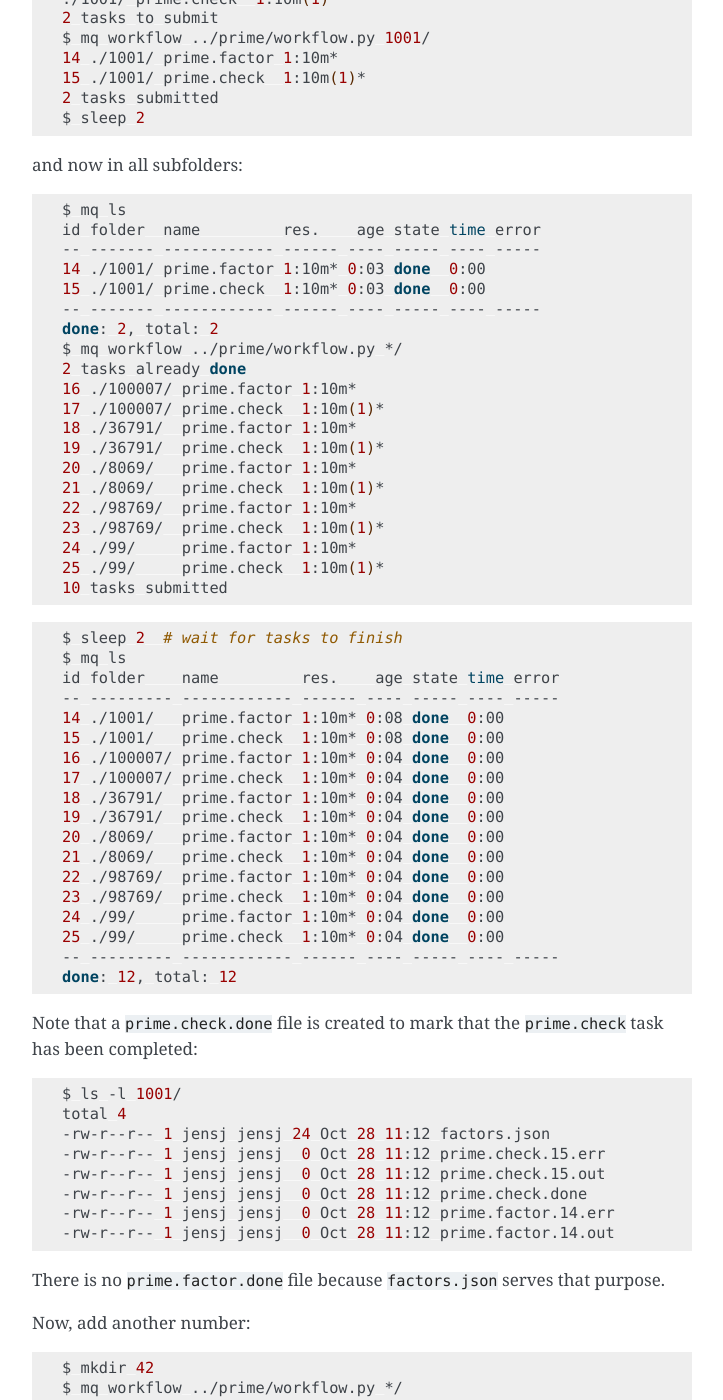
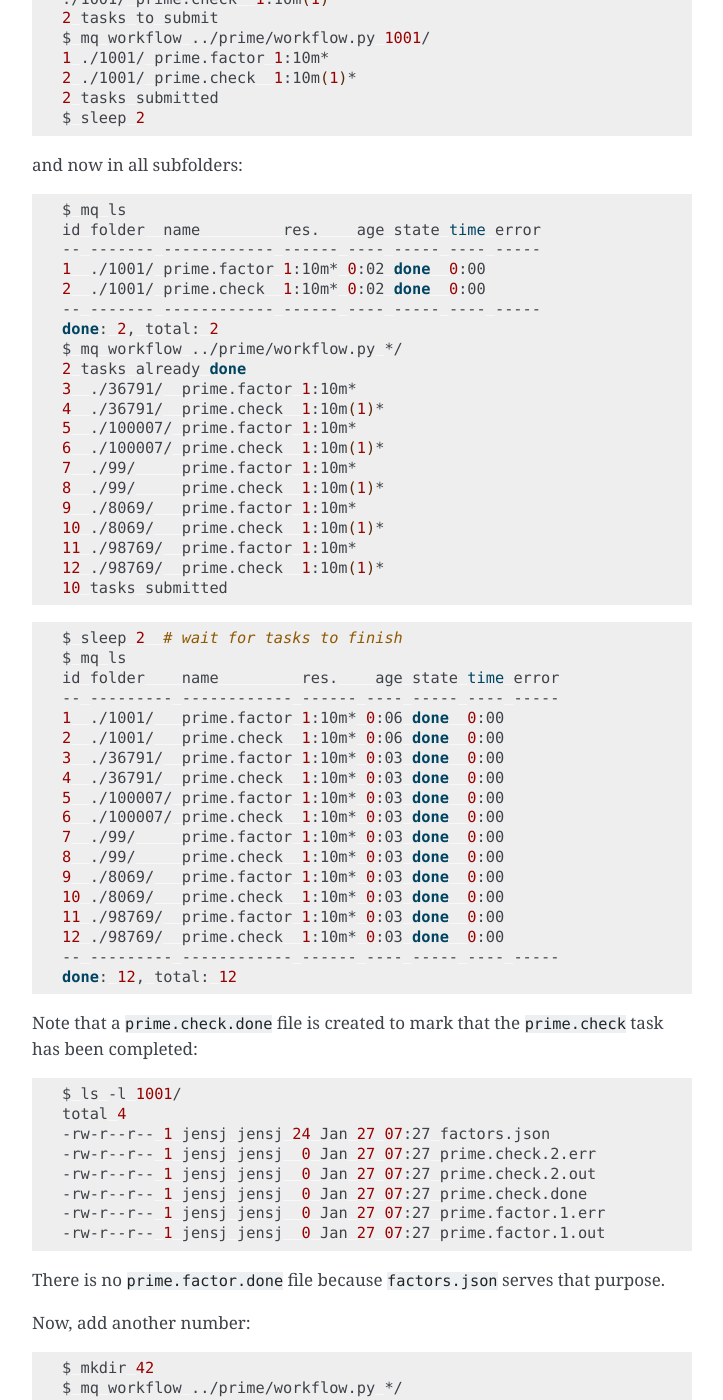
Before and after one commit to Yangxinsix/myqueue, a Sphinx documentation site: the page built from docs/workflows.rst, in a window 1280 px wide and 1400 px high, scrolled down 1730 px. Shown: the whole window, without its empty margins (388-1111 px from the left). Built offline with Sphinx 7.4.7, drawn with Linux system fonts in a browser that asks for light colours; the version number could not be read and is left out; some of the changed text lies outside the part shown.

```diff
--- a/docs/workflows.rst
+++ b/docs/workflows.rst
@@ -36,9 +36,9 @@ We put the three Python files in a ``prime/`` folder::
 
     $ ls -l prime/
     total 12
-    -rw-r--r-- 1 jensj jensj 190 Oct 28 11:12 check.py
-    -rw-r--r-- 1 jensj jensj 387 Oct 28 11:12 factor.py
-    -rw-r--r-- 1 jensj jensj 166 Oct 28 11:12 workflow.py
+    -rw-r--r-- 1 jensj jensj 190 Jan 27 07:27 check.py
+    -rw-r--r-- 1 jensj jensj 387 Jan 27 07:27 factor.py
+    -rw-r--r-- 1 jensj jensj 166 Jan 27 07:27 workflow.py
 
 Make sure Python can find the files by adding this line::
 
@@ -59,8 +59,8 @@ and start the workflow in one of the folders::
     ./1001/ prime.check  1:10m(1)*
     2 tasks to submit
     $ mq workflow ../prime/workflow.py 1001/
-    14 ./1001/ prime.factor 1:10m*
-    15 ./1001/ prime.check  1:10m(1)*
+    1 ./1001/ prime.factor 1:10m*
+    2 ./1001/ prime.check  1:10m(1)*
     2 tasks submitted
     $ sleep 2
 
@@ -69,22 +69,22 @@ and now in all subfolders::
     $ mq ls
     id folder  name         res.    age state time error
     -- ------- ------------ ------ ---- ----- ---- -----
-    14 ./1001/ prime.factor 1:10m* 0:03 done  0:00
-    15 ./1001/ prime.check  1:10m* 0:03 done  0:00
+    1  ./1001/ prime.factor 1:10m* 0:02 done  0:00
+    2  ./1001/ prime.check  1:10m* 0:02 done  0:00
     -- ------- ------------ ------ ---- ----- ---- -----
     done: 2, total: 2
     $ mq workflow ../prime/workflow.py */
     2 tasks already done
-    16 ./100007/ prime.factor 1:10m*
-    17 ./100007/ prime.check  1:10m(1)*
-    18 ./36791/  prime.factor 1:10m*
-    19 ./36791/  prime.check  1:10m(1)*
-    20 ./8069/   prime.factor 1:10m*
-    21 ./8069/   prime.check  1:10m(1)*
-    22 ./98769/  prime.factor 1:10m*
-    23 ./98769/  prime.check  1:10m(1)*
-    24 ./99/     prime.factor 1:10m*
-    25 ./99/     prime.check  1:10m(1)*
+    3  ./36791/  prime.factor 1:10m*
+    4  ./36791/  prime.check  1:10m(1)*
+    5  ./100007/ prime.factor 1:10m*
+    6  ./100007/ prime.check  1:10m(1)*
+    7  ./99/     prime.factor 1:10m*
+    8  ./99/     prime.check  1:10m(1)*
+    9  ./8069/   prime.factor 1:10m*
+    10 ./8069/   prime.check  1:10m(1)*
+    11 ./98769/  prime.factor 1:10m*
+    12 ./98769/  prime.check  1:10m(1)*
     10 tasks submitted
 
 ::
@@ -93,18 +93,18 @@ and now in all subfolders::
     $ mq ls
     id folder    name         res.    age state time error
     -- --------- ------------ ------ ---- ----- ---- -----
-    14 ./1001/   prime.factor 1:10m* 0:08 done  0:00
-    15 ./1001/   prime.check  1:10m* 0:08 done  0:00
-    16 ./100007/ prime.factor 1:10m* 0:04 done  0:00
-    17 ./100007/ prime.check  1:10m* 0:04 done  0:00
-    18 ./36791/  prime.factor 1:10m* 0:04 done  0:00
-    19 ./36791/  prime.check  1:10m* 0:04 done  0:00
-    20 ./8069/   prime.factor 1:10m* 0:04 done  0:00
-    21 ./8069/   prime.check  1:10m* 0:04 done  0:00
-    22 ./98769/  prime.factor 1:10m* 0:04 done  0:00
-    23 ./98769/  prime.check  1:10m* 0:04 done  0:00
-    24 ./99/     prime.factor 1:10m* 0:04 done  0:00
-    25 ./99/     prime.check  1:10m* 0:04 done  0:00
+    1  ./1001/   prime.factor 1:10m* 0:06 done  0:00
+    2  ./1001/   prime.check  1:10m* 0:06 done  0:00
+    3  ./36791/  prime.factor 1:10m* 0:03 done  0:00
+    4  ./36791/  prime.check  1:10m* 0:03 done  0:00
+    5  ./100007/ prime.factor 1:10m* 0:03 done  0:00
+    6  ./100007/ prime.check  1:10m* 0:03 done  0:00
+    7  ./99/     prime.factor 1:10m* 0:03 done  0:00
+    8  ./99/     prime.check  1:10m* 0:03 done  0:00
+    9  ./8069/   prime.factor 1:10m* 0:03 done  0:00
+    10 ./8069/   prime.check  1:10m* 0:03 done  0:00
+    11 ./98769/  prime.factor 1:10m* 0:03 done  0:00
+    12 ./98769/  prime.check  1:10m* 0:03 done  0:00
     -- --------- ------------ ------ ---- ----- ---- -----
     done: 12, total: 12
 
@@ -113,12 +113,12 @@ Note that a ``prime.check.done`` file is created to mark that the
 
     $ ls -l 1001/
     total 4
-    -rw-r--r-- 1 jensj jensj 24 Oct 28 11:12 factors.json
-    -rw-r--r-- 1 jensj jensj  0 Oct 28 11:12 prime.check.15.err
-    -rw-r--r-- 1 jensj jensj  0 Oct 28 11:12 prime.check.15.out
-    -rw-r--r-- 1 jensj jensj  0 Oct 28 11:12 prime.check.done
-    -rw-r--r-- 1 jensj jensj  0 Oct 28 11:12 prime.factor.14.err
-    -rw-r--r-- 1 jensj jensj  0 Oct 28 11:12 prime.factor.14.out
+    -rw-r--r-- 1 jensj jensj 24 Jan 27 07:27 factors.json
+    -rw-r--r-- 1 jensj jensj  0 Jan 27 07:27 prime.check.2.err
+    -rw-r--r-- 1 jensj jensj  0 Jan 27 07:27 prime.check.2.out
+    -rw-r--r-- 1 jensj jensj  0 Jan 27 07:27 prime.check.done
+    -rw-r--r-- 1 jensj jensj  0 Jan 27 07:27 prime.factor.1.err
+    -rw-r--r-- 1 jensj jensj  0 Jan 27 07:27 prime.factor.1.out
 
 There is no ``prime.factor.done`` file because ``factors.json`` serves that
 purpose.
```
Also changed, not shown: other parts of docs/workflows.rst (+2 -2 lines), docs/documentation.rst (+7 -7 lines), docs/quickstart.rst (+9 -9 lines), 1 other file.
